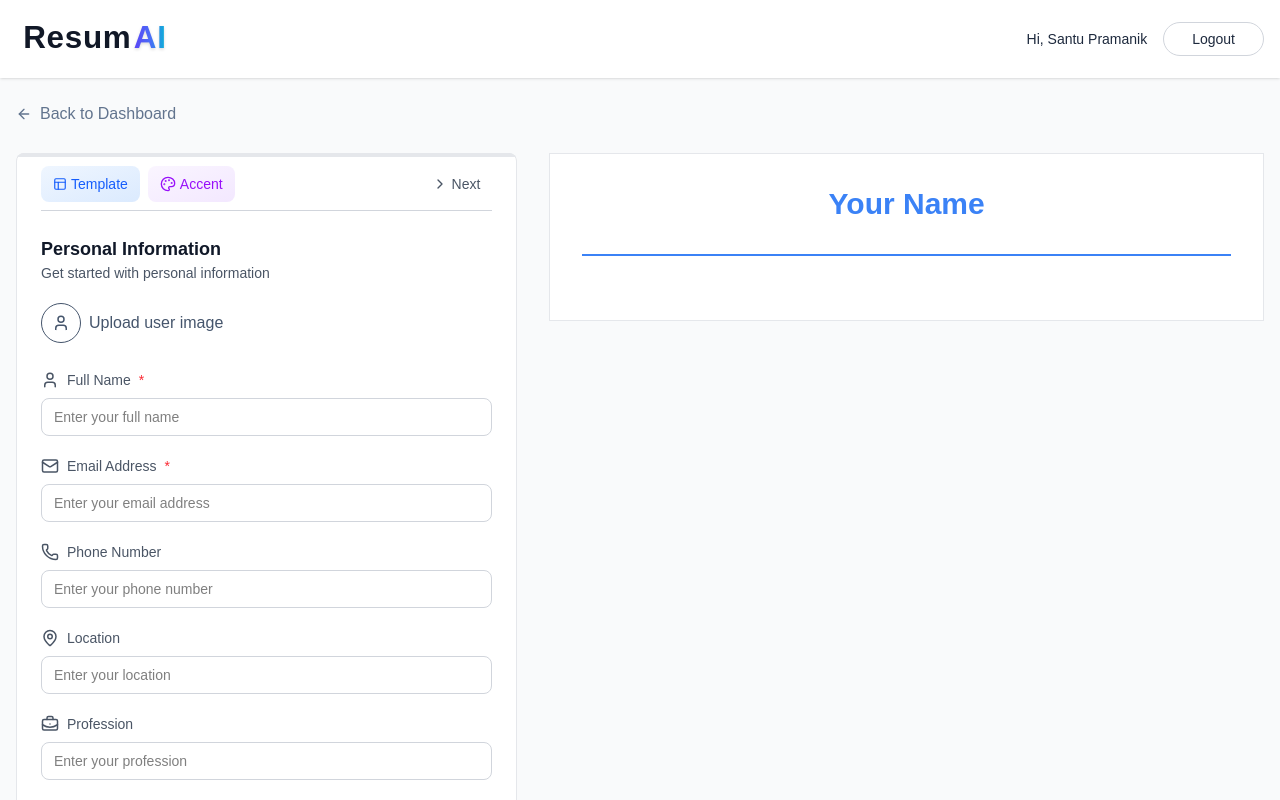
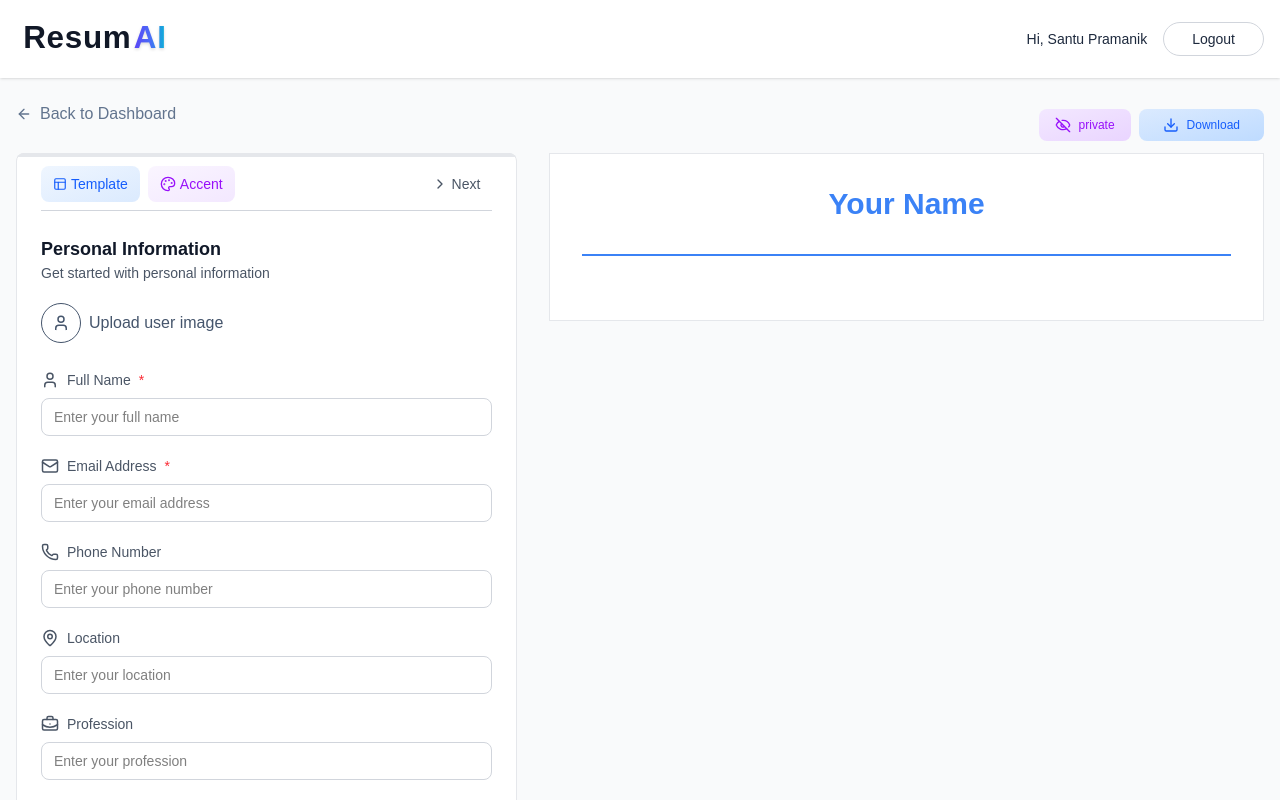
Before and after one commit to santu7212/RESUME-BUILDER, a React (Vite) app in the folder client/: page /app/resume-builder/1 in a window 1280 px wide. Shown: the top 800 px of the page. Built offline with nearby package versions, Linux system fonts and the light colour scheme.

Commit message:
add share private and download buttons

```diff
--- a/client/src/pages/ResumeBuilder.jsx
+++ b/client/src/pages/ResumeBuilder.jsx
@@ -6,9 +6,14 @@ import {
   Briefcase,
   ChevronLeft,
   ChevronRight,
+  Download,
+  DownloadIcon,
+  EyeIcon,
+  EyeOffIcon,
   FileText,
   FolderIcon,
   GraduationCap,
+  Share2Icon,
   Sparkle,
   User,
 } from "lucide-react";
@@ -189,8 +194,39 @@ const ResumeBuilder = () => {
 
           {/* Right pannel-previw */}
           <div className="lg:col-span-7 max-lg:mt-6">
-            <div>
-              {/* __buttons */}
+            <div className="relative w-full">
+              <div className="absolute bottom-3 left-0 right-0 flex items-center
+              justify-end gap-2">
+                {resumeData.public &&(
+                  <button
+                    className="flex items-center p-2 px-4 gap-2 text-xs
+             bg-gradient-to-br from-blue-100 to-blue-200
+             text-blue-600 rounded-lg ring-blue-300
+             hover:ring transition-colors">
+                    <Share2Icon className="size-4"/>
+                  </button>
+                )}
+                <button
+                 className="flex items-center p-2 px-4 gap-2 text-xs
+             bg-gradient-to-br from-purple-100 to-purple-200
+             text-purple-600 ring-purple-300 rounded-lg
+             hover:ring transition-colors"
+                >
+                  {resumeData.public ? <EyeIcon className="size-4"/>:
+                  <EyeOffIcon className="size-4"/>}
+                  {resumeData.public?"public" :"private"}
+                </button>
+
+                <button
+                 className="flex items-center gap-2 px-6 py-2 text-xs
+             bg-gradient-to-br from-blue-100 to-blue-200
+             text-blue-600 rounded-lg ring-blue-300
+             hover:ring transition-colors"
+                >
+                  <DownloadIcon className="size-4"/>Download
+                </button>
+
+              </div>
             </div>
             {/* Resume preview */}
             <ResumePreview data={resumeData} template={resumeData.template} accentColor={resumeData.accent_color}/>
```
